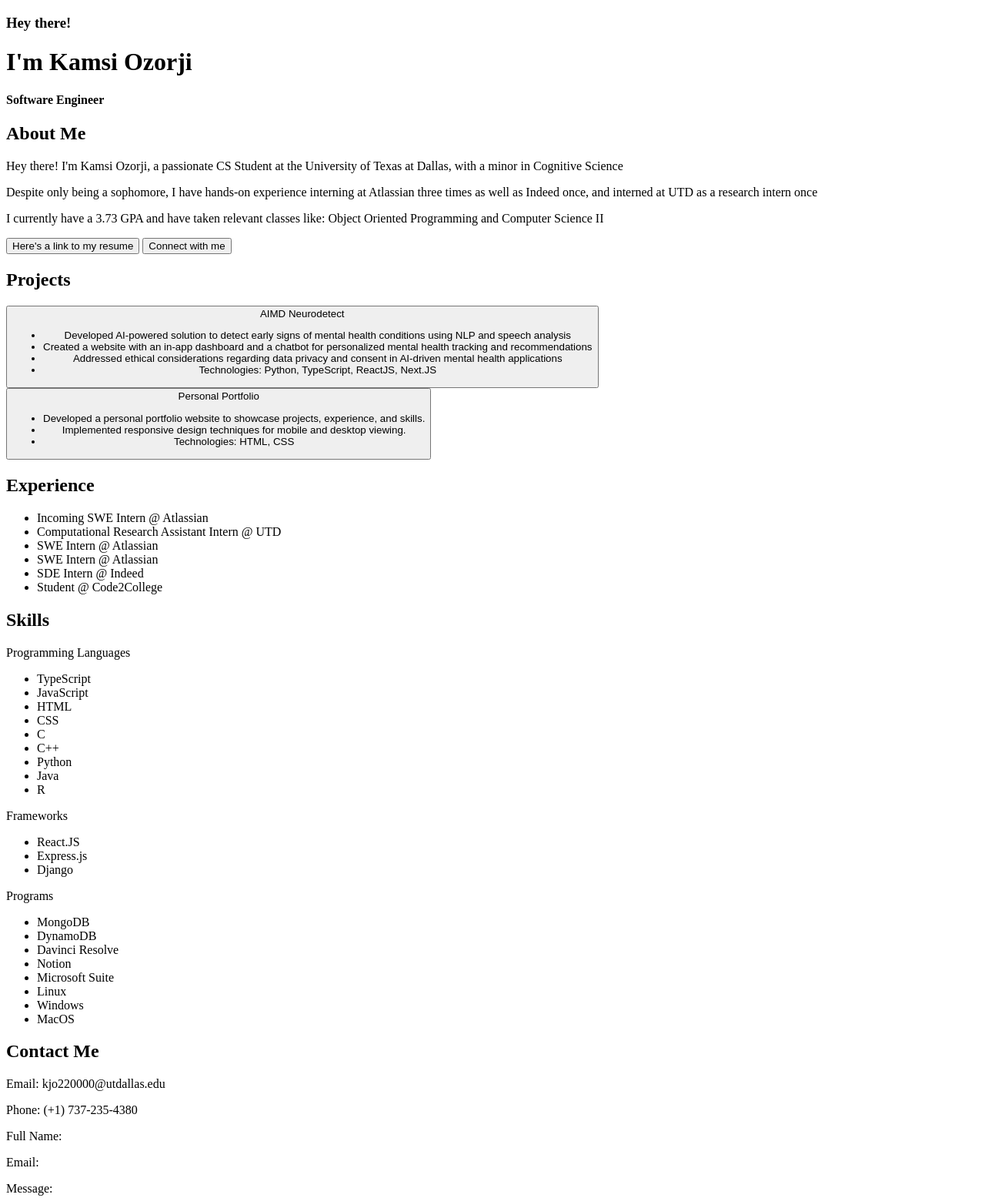
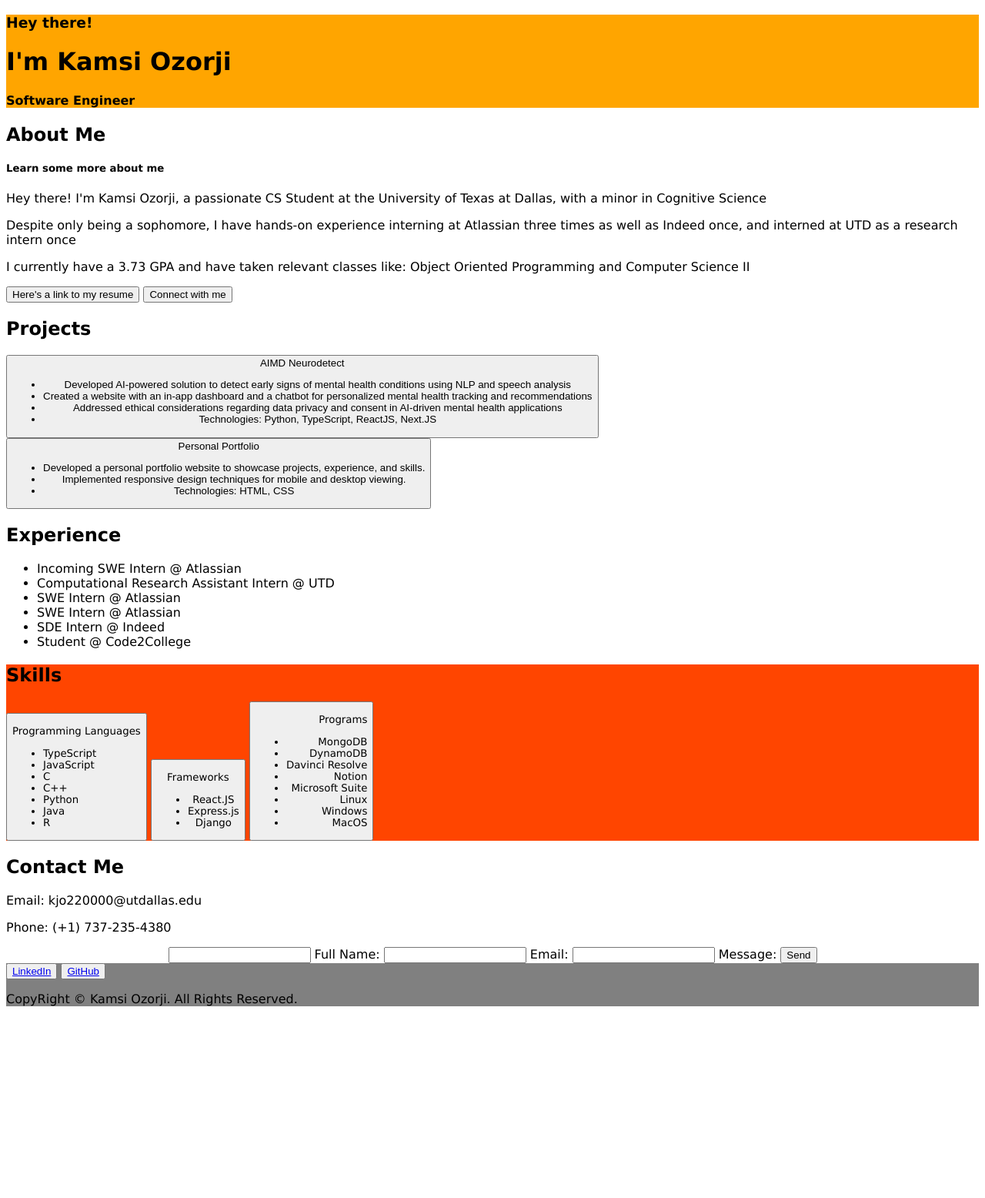
Before and after one commit to anothergrind/personal_portfolio, a plain HTML site: page index.html in a window 1280 px wide. Shown: the top 1556 px of the page at 77% size. After the commit the page ends 1323 px from the top, so only its background shows below. Drawn offline with Linux system fonts and the light colour scheme.

Commit message:
Finishing touches to HTML + basic CSS

```diff
--- a/index.html
+++ b/index.html
@@ -3,26 +3,30 @@
 <head>
     <meta charset="UTF-8">
     <meta name="viewport" content="width=device-width, initial-scale=1.0">
+    <link rel="stylesheet" href="styles.css">
     <title> Kamsi's Portfolio </title>
 </head>
 <body>
-    <h3> Hey there! </h3>
-    <h1> I'm Kamsi Ozorji </h1>
-    <h4> Software Engineer </h4>
+    <div class="first-section">
+        <h3 id="intro"> Hey there! </h3>
+        <h1 id="name"> I'm Kamsi Ozorji </h1>
+        <h4 id="title"> Software Engineer </h4>
+    </div>
 
-    <div>
+    <div class="about-me">
         <h2> About Me </h2>
+        <h5> Learn some more about me</h5>
         <p> Hey there! I'm Kamsi Ozorji, a passionate CS Student at the University of Texas at Dallas, with a minor in Cognitive Science </p>
         <p> Despite only being a sophomore, I have hands-on experience interning at Atlassian three times as well as Indeed once, and interned at UTD as a research intern once </p>
         <p> I currently have a 3.73 GPA and have taken relevant classes like: Object Oriented Programming and Computer Science II </p>
     </div>
 
-    <div>
+    <div class="connect">
         <button> Here's a link to my resume </button>
         <button> Connect with me </button>
     </div>
 
-    <div>
+    <div class="projects">
         <h2> Projects </h2>
         <button> AIMD Neurodetect
             <ul>
@@ -42,7 +46,7 @@
         </button>
     </div>
 
-    <div>
+    <div class="experience">
         <h2> Experience </h2>
         <ul>
             <li> Incoming SWE Intern @ Atlassian </li>
@@ -54,29 +58,29 @@
         </ul>
     </div>
 
-    <div>
+    <div class="skills">
         <h2> Skills </h2>
-            <p> Programming Languages </p>
+            <button id="left-skills"> <p> Programming Languages </p>
                 <ul>
                     <li> TypeScript </li>
                     <li> JavaScript </li>
-                <li> HTML </li>
-                <li> CSS </li>
                     <li> C </li>
                     <li> C++ </li>
                     <li> Python </li>
                     <li> Java </li>
                     <li> R </li>
                 </ul>
+            </button>
 
-            <p> Frameworks </p>
+            <button id="center-skills"> <p> Frameworks </p>
                 <ul>
                     <li> React.JS </li>
                     <li> Express.js </li>
                     <li> Django </li>
                 </ul>
+            </button>
 
-            <p> Programs </p>
+            <button id="right-skills"> <p> Programs </p>
                 <ul>
                     <li> MongoDB</li>
                     <li> DynamoDB</li>
@@ -87,17 +91,34 @@
                     <li> Windows </li>
                     <li> MacOS </li>
                 </ul>
+            </button>
     </div>
 
-    <div>
+    <div class="contact-info">
         <h2> Contact Me </h2>
         <p> Email: kjo220000@utdallas.edu </p>
         <p> Phone: (+1) 737-235-4380 </p>
+    </div>
 
-        <p> Full Name: </p>
-        <p> Email: </p>
-        <p> Message: </p>
+    <div class="contact-form">
+        <input> Full Name: </input>
+        <input> Email: </input>
+        <input> Message: </input>
         <button> Send </button>
+    </div>
+
+    <div class="footer">
+        <div class="footer-socials">
+            <button>
+                <a href="https://www.linkedin.com/in/kamsiozorji/"> LinkedIn </a>
+            </button>
+            <button>
+                <a href="https://github.com/anothergrind"> GitHub </a>
+            </button>
+        </div>
+        <div class="footer-copyright">
+            <p> CopyRight ©  Kamsi Ozorji. All Rights Reserved. </p>
+        </div>
     </div>
 
 </body>
--- /dev/null
+++ b/styles.css
@@ -0,0 +1,57 @@
+.first-section {
+    background-color: orange;
+    font-family: 'Lucida Sans', 'Lucida Sans Regular', 'Lucida Grande', 'Lucida Sans Unicode', Geneva, Verdana, sans-serif;
+}
+
+.about-me {
+    font-family: 'Lucida Sans', 'Lucida Sans Regular', 'Lucida Grande', 'Lucida Sans Unicode', Geneva, Verdana, sans-serif;
+}
+
+.connect {
+    font-family: 'Lucida Sans', 'Lucida Sans Regular', 'Lucida Grande', 'Lucida Sans Unicode', Geneva, Verdana, sans-serif;
+}
+
+.projects {
+    font-family: 'Lucida Sans', 'Lucida Sans Regular', 'Lucida Grande', 'Lucida Sans Unicode', Geneva, Verdana, sans-serif;
+}
+
+.experience {
+    font-family: 'Lucida Sans', 'Lucida Sans Regular', 'Lucida Grande', 'Lucida Sans Unicode', Geneva, Verdana, sans-serif;
+}
+
+.skills {
+    background-color: orangered;
+    font-family: 'Lucida Sans', 'Lucida Sans Regular', 'Lucida Grande', 'Lucida Sans Unicode', Geneva, Verdana, sans-serif;
+}
+
+#left-skills {
+    text-align: left;
+    font-family: 'Lucida Sans', 'Lucida Sans Regular', 'Lucida Grande', 'Lucida Sans Unicode', Geneva, Verdana, sans-serif;
+}
+
+#center-skills {
+    text-align: center;
+    font-family: 'Lucida Sans', 'Lucida Sans Regular', 'Lucida Grande', 'Lucida Sans Unicode', Geneva, Verdana, sans-serif;
+
+}
+
+#right-skills {
+    text-align: right;
+    font-family: 'Lucida Sans', 'Lucida Sans Regular', 'Lucida Grande', 'Lucida Sans Unicode', Geneva, Verdana, sans-serif;
+}
+
+.footer {
+    background-color: grey;
+    font-family: 'Lucida Sans', 'Lucida Sans Regular', 'Lucida Grande', 'Lucida Sans Unicode', Geneva, Verdana, sans-serif;
+}
+
+.contact-info {
+    text-align: left;
+    font-family: 'Lucida Sans', 'Lucida Sans Regular', 'Lucida Grande', 'Lucida Sans Unicode', Geneva, Verdana, sans-serif;
+
+}
+
+.contact-form {
+    text-align: center;
+    font-family: 'Lucida Sans', 'Lucida Sans Regular', 'Lucida Grande', 'Lucida Sans Unicode', Geneva, Verdana, sans-serif;
+}
```
Lines whose indentation alone changed are shown as unchanged.
